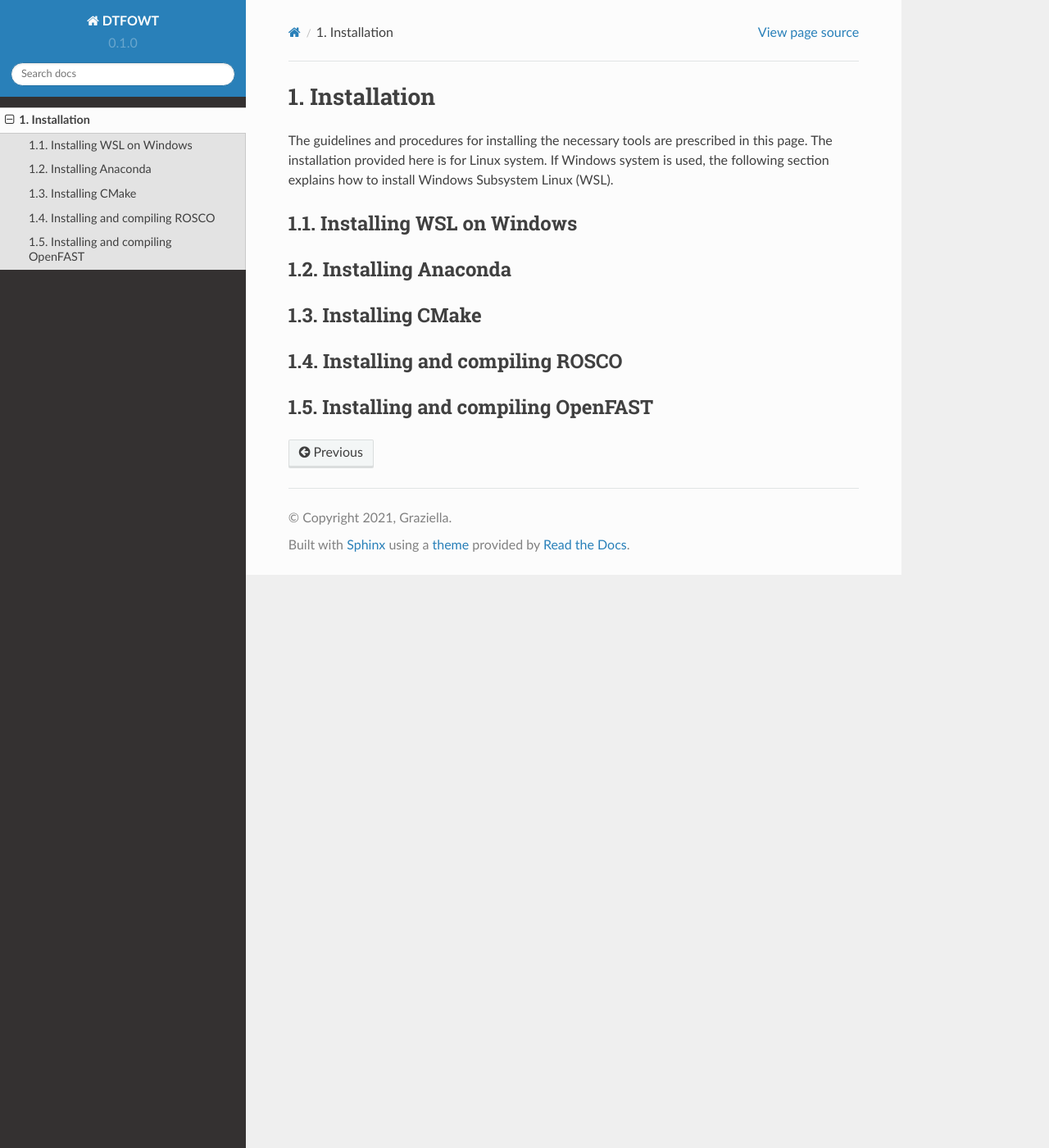
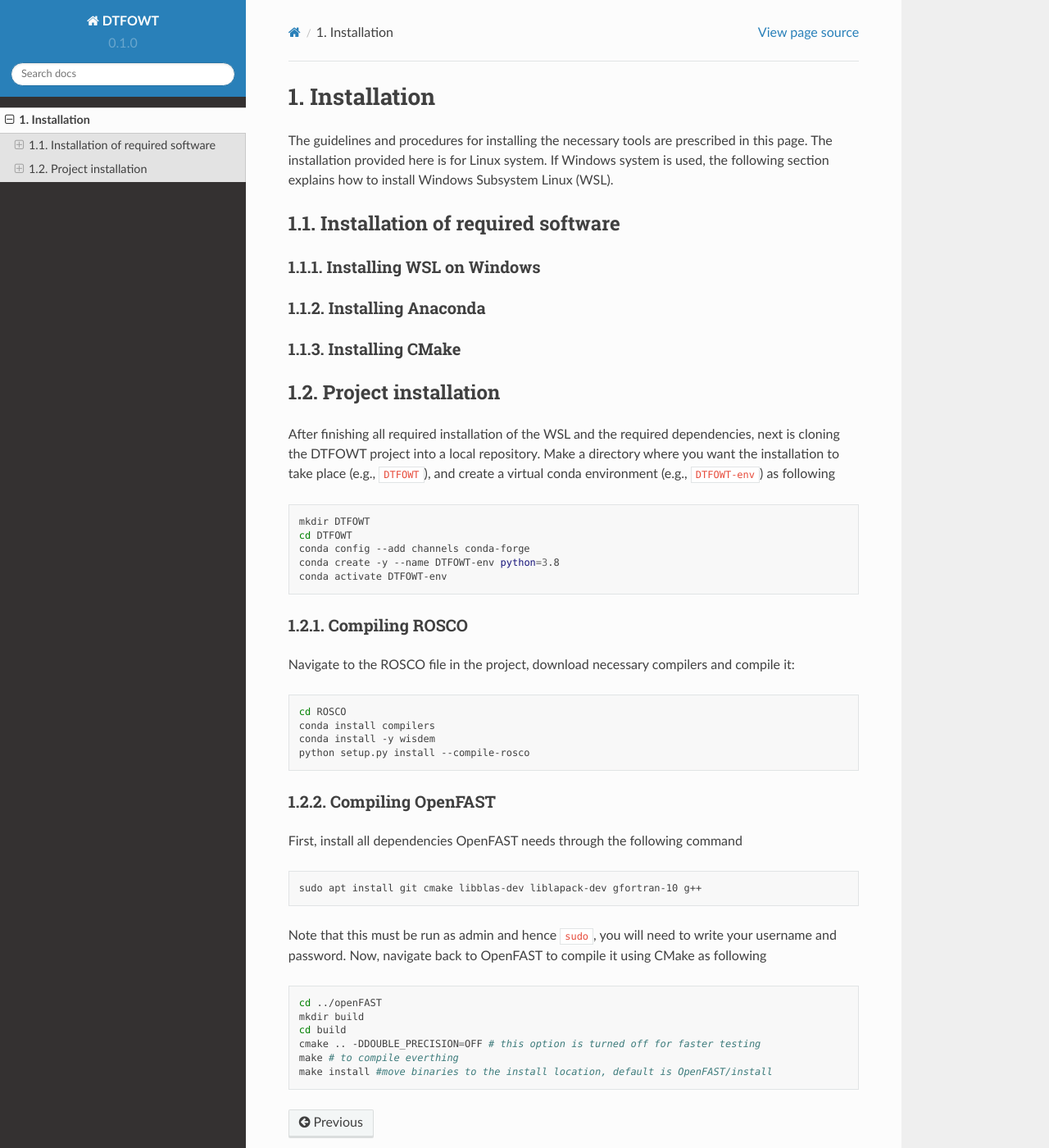
Before and after one commit to UMaine-W2/DigiTWind, a Sphinx documentation site: the page built from docs/source/install/index.rst, in a window 1280 px wide and 1400 px high. Shown: the whole window at 82% size. Built offline with Sphinx 7.4.7 and the Read the Docs theme 2.0.0, drawn with Linux system fonts in a browser that asks for light colours.

Commit message:
Update index.rst
updating installation procedure for DTFOWT

```diff
--- a/docs/source/install/index.rst
+++ b/docs/source/install/index.rst
@@ -4,18 +4,55 @@
 ===================
 The guidelines and procedures for installing the necessary tools are prescribed in this page. The installation provided here is for Linux system. If Windows system is used, the following section explains how to install Windows Subsystem Linux (WSL).
 
+Installation of required software
+~~~~~~~~~~~~~~~~~
 Installing WSL on Windows
-~~~~~~~~~~~~~~~~~
-
+------------------
 
 Installing Anaconda
-~~~~~~~~~~~~~~~~~
+------------------
 
 Installing CMake
+------------------
+
+Project installation
 ~~~~~~~~~~~~~~~~~
+After finishing all required installation of the WSL and the required dependencies, next is cloning the DTFOWT project into a local repository. Make a directory where you want the installation to take place (e.g., :code:`DTFOWT`), and create a virtual conda environment (e.g., :code:`DTFOWT-env`) as following
 
-Installing and compiling ROSCO
-~~~~~~~~~~~~~~~~~
+.. code-block:: bash
 
-Installing and compiling OpenFAST
-~~~~~~~~~~~~~~~~~
+    mkdir DTFOWT
+    cd DTFOWT
+    conda config --add channels conda-forge
+    conda create -y --name DTFOWT-env python=3.8
+    conda activate DTFOWT-env
+
+Compiling ROSCO
+------------------
+Navigate to the ROSCO file in the project, download necessary compilers and compile it:
+
+.. code-block:: bash
+
+    cd ROSCO
+    conda install compilers
+    conda install -y wisdem
+    python setup.py install --compile-rosco
+
+Compiling OpenFAST
+------------------
+First, install all dependencies OpenFAST needs through the following command
+
+.. code-block:: bash
+
+    sudo apt install git cmake libblas-dev liblapack-dev gfortran-10 g++
+
+Note that this must be run as admin and hence :code:`sudo`, you will need to write your username and password. Now, navigate back to OpenFAST to compile it using CMake as following
+
+.. code-block:: bash
+
+    cd ../openFAST
+    mkdir build
+    cd build
+    cmake .. -DDOUBLE_PRECISION=OFF # this option is turned off for faster testing
+    make # to compile everthing
+    make install #move binaries to the install location, default is OpenFAST/install
```
